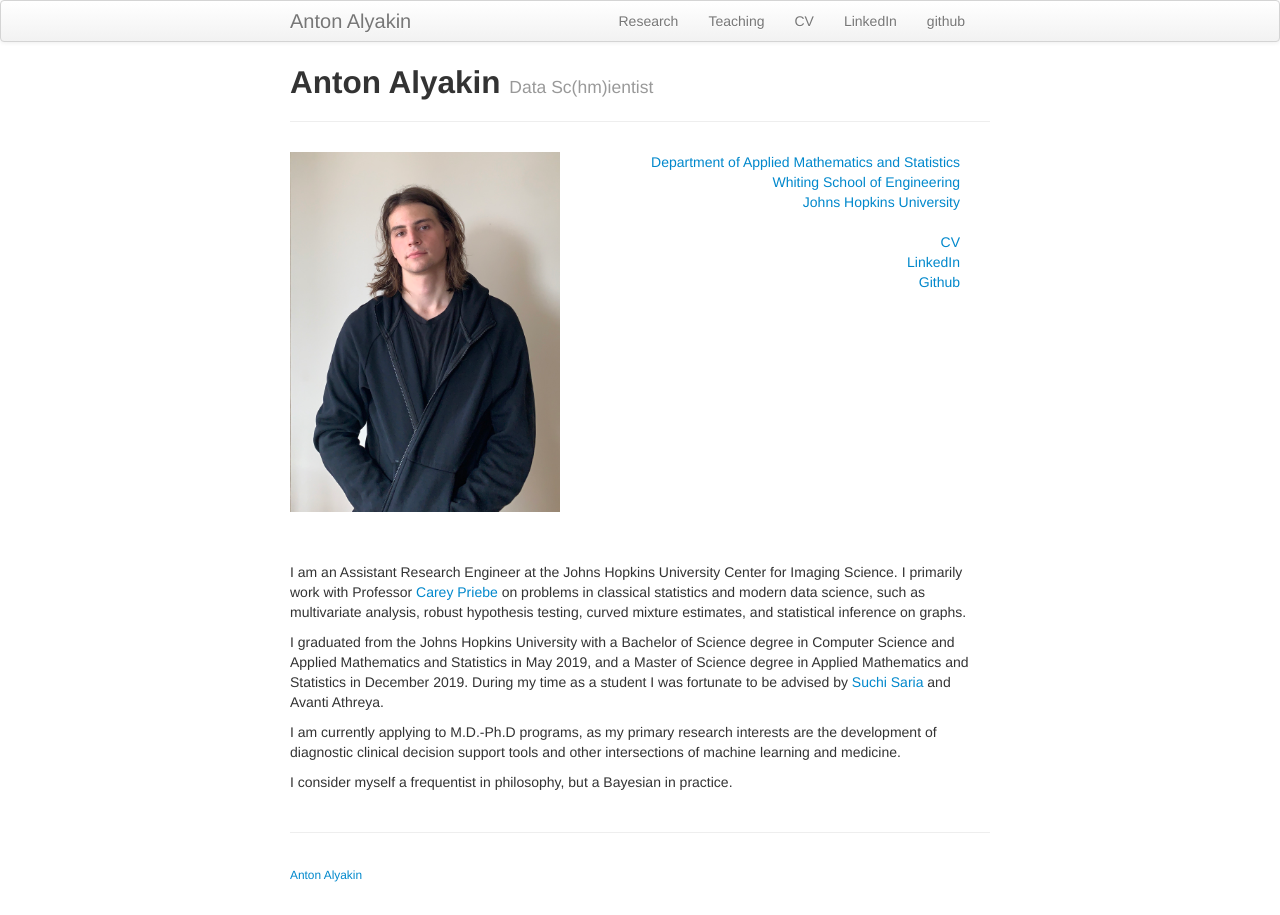
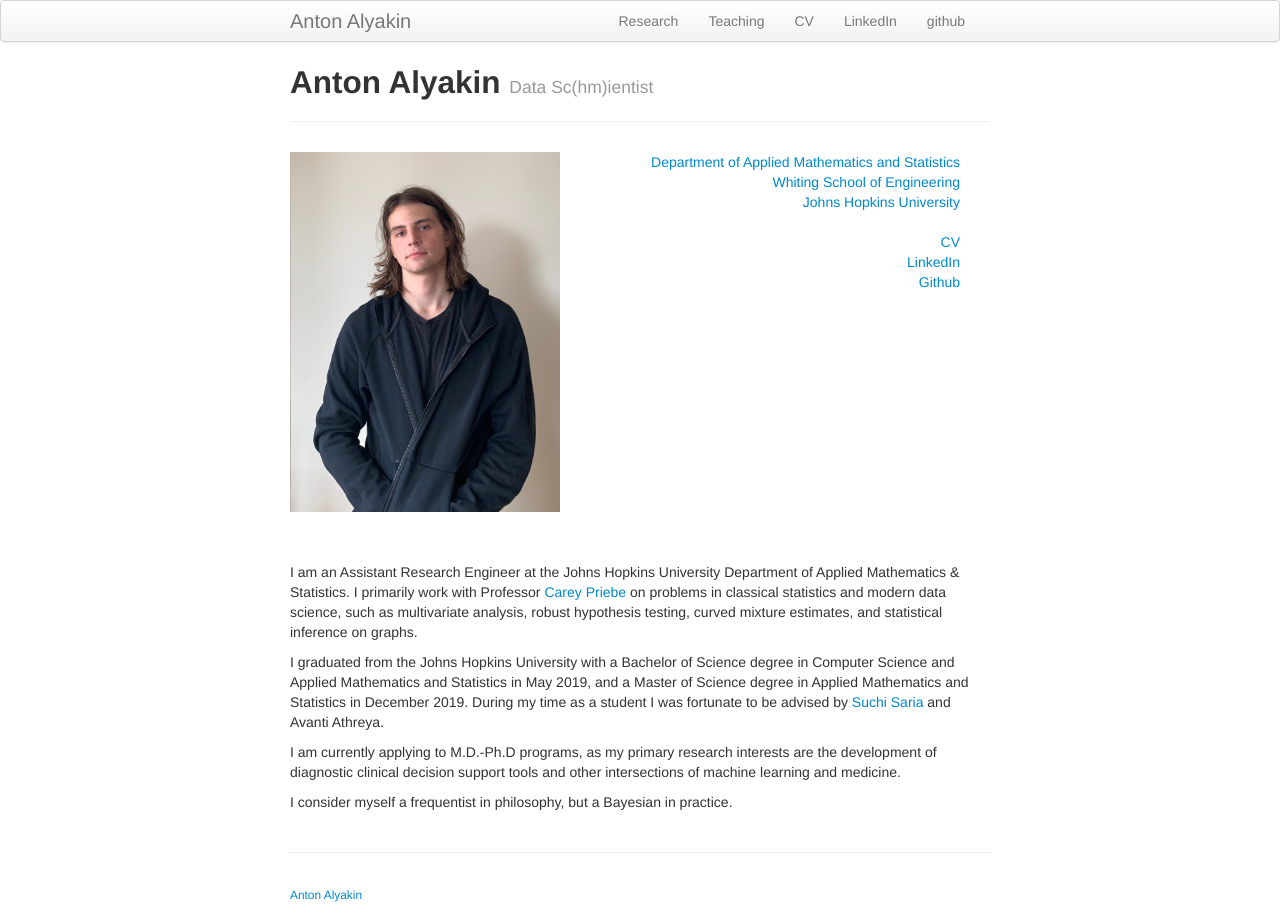
Before and after one commit to alyakin314/alyakin314.github.io, a Jekyll site: the page built from index.md, in a window 1280 px wide. Built offline with Jekyll 4.4.1, drawn with Linux system fonts in a browser that asks for light colours.

Commit message:
changed the department

```diff
--- a/index.md
+++ b/index.md
@@ -26,8 +26,8 @@ description: Graduate Student at Johns Hopkins
 <br/>
 
 
-I am an Assistant Research Engineer at the Johns Hopkins University Center for
-Imaging Science.
+I am an Assistant Research Engineer at the Johns Hopkins University Department
+of Applied Mathematics & Statistics.
 I primarily work with Professor [Carey Priebe](https://www.ams.jhu.edu/~priebe/)
 on problems in classical statistics and modern data science, such as
 multivariate analysis, robust hypothesis testing, curved mixture estimates, and
```
